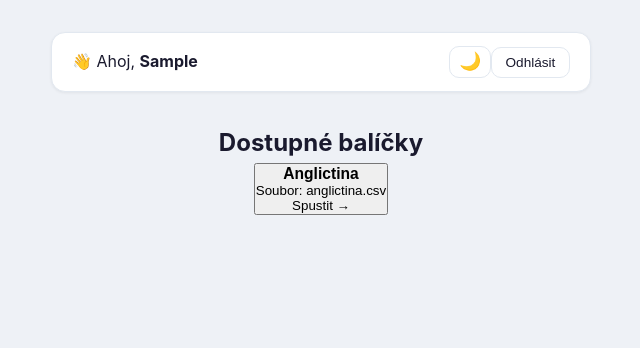
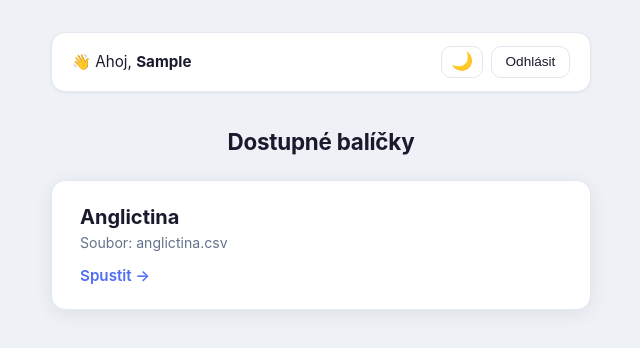
Before and after one commit to matejhauschwitz/flashcards, a React (Vite) app: page / in a window 1280 px wide. Both pictures are taken after typing "Sample" into the empty fields and a click on the button "Přihlásit se". Shown: the top 348 px of the page, without its empty margins (319-959 px from the left). Built offline with nearby package versions, Linux system fonts and the light colour scheme.

Commit message:
Update App.css with new light and dark theme styling

```diff
--- a/src/App.css
+++ b/src/App.css
@@ -69,7 +69,8 @@ body {
   flex-direction: column;
   align-items: center;
   background: var(--bg-body);
-  transition: background 0.3s ease;
+  color: var(--text-primary);
+  transition: background 0.3s ease, color 0.3s ease;
 }
 
 /* ===== HORNÍ LIŠTA ===== */
@@ -84,14 +85,16 @@ body {
   border-radius: var(--radius-md);
   box-shadow: var(--shadow-sm);
   border: 1px solid var(--border);
-  transition: background 0.3s, border-color 0.3s, box-shadow 0.3s;
+  color: var(--text-primary);
+  transition: background 0.3s, border-color 0.3s, box-shadow 0.3s, color 0.3s;
 }
 
-topbar span {
+.topbar span {
   font-size: 0.95rem;
+  color: var(--text-primary);
 }
 
-topbar-actions {
+.topbar-actions {
   display: flex;
   align-items: center;
   gap: 0.5rem;
@@ -172,13 +175,15 @@ topbar-actions {
   margin-top: 12vh;
   width: 100%;
   max-width: 400px;
-  transition: background 0.3s, border-color 0.3s, box-shadow 0.3s;
+  color: var(--text-primary);
+  transition: background 0.3s, border-color 0.3s, box-shadow 0.3s, color 0.3s;
 }
 
 .login-card h1 {
   font-size: 2.2rem;
   margin-bottom: 0.3rem;
   letter-spacing: -0.02em;
+  color: var(--text-primary);
 }
 
 .login-card .subtitle {
@@ -217,18 +222,19 @@ topbar-actions {
   text-align: center;
 }
 
-dek-list h2 {
+.deck-list h2 {
   margin-bottom: 1.25rem;
   font-size: 1.4rem;
   letter-spacing: -0.01em;
+  color: var(--text-primary);
 }
 
-deck-grid {
+.deck-grid {
   display: grid;
   gap: 1rem;
 }
 
-deck-card {
+.deck-card {
   background: var(--bg-card);
   border: 1px solid var(--border);
   width: 100%;
@@ -239,27 +245,28 @@ deck-card {
   cursor: pointer;
   font-family: inherit;
   color: var(--text-primary);
-  transition: transform 0.2s, box-shadow 0.2s, border-color 0.2s, background 0.3s;
+  transition: transform 0.2s, box-shadow 0.2s, border-color 0.2s, background 0.3s, color 0.3s;
 }
 
-deck-card:hover {
+.deck-card:hover {
   transform: translateY(-3px);
   box-shadow: var(--shadow-lg);
   border-color: var(--accent);
 }
 
-deck-card h3 {
+.deck-card h3 {
   font-size: 1.25rem;
   margin-bottom: 0.35rem;
+  color: var(--text-primary);
 }
 
-deck-card p {
+.deck-card p {
   color: var(--text-secondary);
   font-size: 0.88rem;
   margin-top: 0.15rem;
 }
 
-deck-cta {
+.deck-cta {
   display: inline-block;
   margin-top: 0.9rem;
   color: var(--accent);
@@ -267,7 +274,7 @@ deck-cta {
   font-size: 0.95rem;
 }
 
-deck-error {
+.deck-error {
   color: #ef4444;
   font-weight: 500;
 }
@@ -313,6 +320,7 @@ deck-error {
 .card-face h2 {
   font-size: 1.8rem;
   letter-spacing: -0.01em;
+  color: var(--text-primary);
 }
 
 .card-label {
@@ -351,7 +359,8 @@ deck-error {
   box-shadow: var(--shadow-md);
   border: 1px solid var(--border);
   text-align: left;
-  transition: background 0.3s, border-color 0.3s;
+  color: var(--text-primary);
+  transition: background 0.3s, border-color 0.3s, color 0.3s;
 }
 
 .session-stats h3 {
@@ -441,7 +450,7 @@ deck-error {
   font-family: inherit;
   color: var(--text-primary);
   min-width: 78px;
-  transition: transform 0.15s, border-color 0.2s, background 0.2s, box-shadow 0.2s;
+  transition: transform 0.15s, border-color 0.2s, background 0.2s, box-shadow 0.2s, color 0.3s;
 }
 
 .confidence-btn:hover {
```
